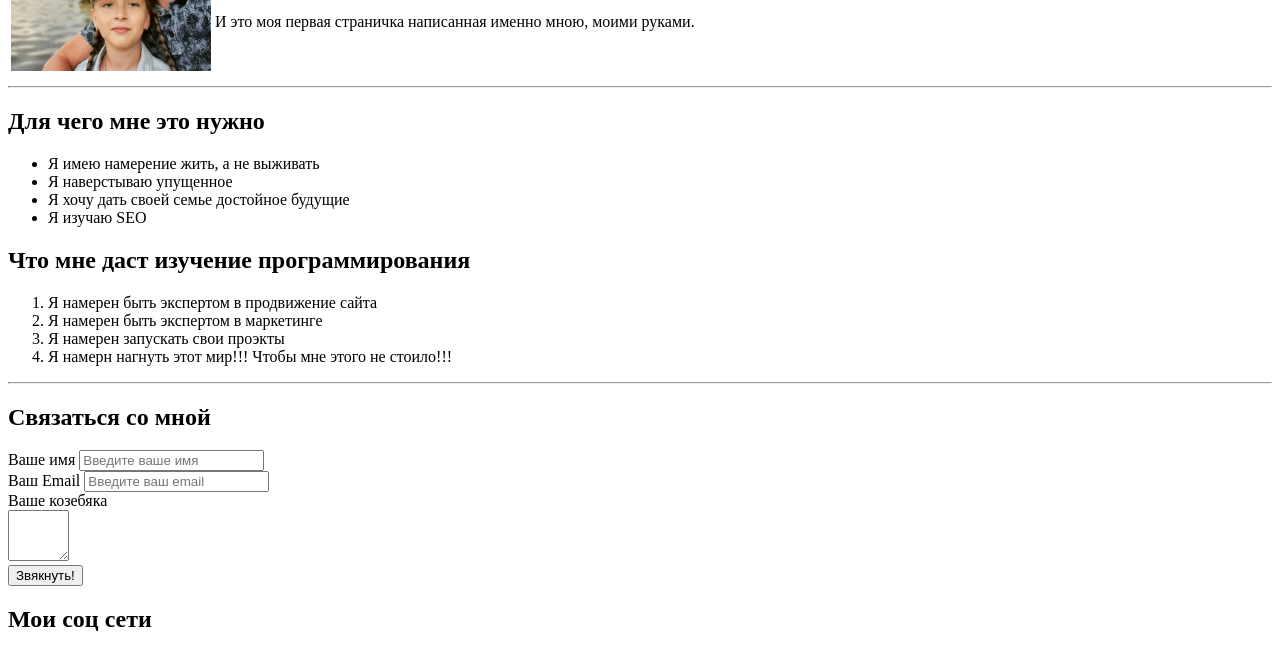
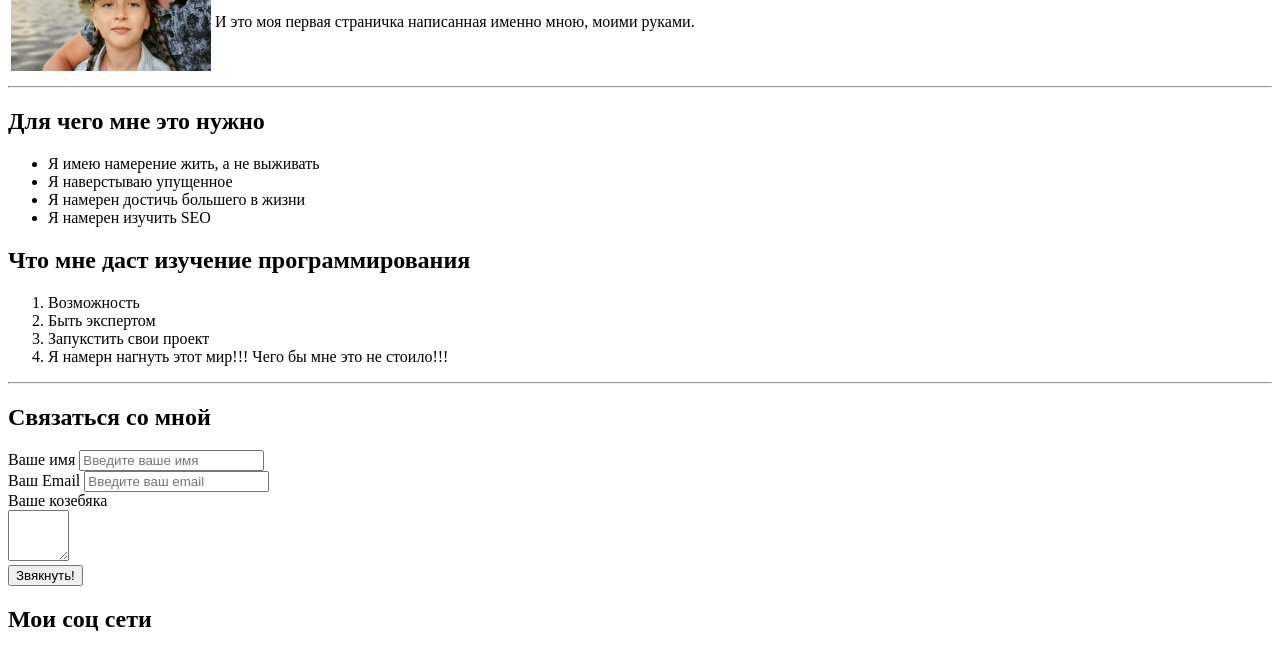
Before and after one commit to alexalexkh/tt, a plain HTML site: page index.html in a window 1280 px wide. Shown: the part 140-790 px from the top of the page. Drawn offline with Linux system fonts and the light colour scheme.

Commit message:
Add files via upload

```diff
--- a/index.html
+++ b/index.html
@@ -30,16 +30,16 @@
 <ul>
     <li>Я имею намерение жить, а не выживать</li>
     <li>Я наверстываю упущенное</li>
-    <li>Я хочу дать своей семье достойное будущие</li>
-    <li>Я изучаю SEO</li>
+    <li>Я намерен достичь большего в жизни</li>
+    <li>Я намерен изучить SEO</li>
 </ul>
 
 <h2>Что мне даст изучение программирования</h2>
     <ol>
-        <li>Я намерен быть экспертом в продвижение сайта</li>
-        <li>Я намерен быть экспертом в маркетинге</li>
-        <li>Я намерен запускать свои проэкты</li>
-        <li>Я намерн нагнуть этот мир!!! Чтобы мне этого не стоило!!!</li>
+        <li>Возможность</li>
+        <li>Быть экспертом</li>
+        <li>Запукстить свои проект</li>
+        <li>Я намерн нагнуть этот мир!!! Чего бы мне это не стоило!!!</li>
     </ol>
 
     <hr>
@@ -71,7 +71,7 @@
     <h2>Мои соц сети</h2>
 <ul>
     <li><a href="https://www.instagram.com/alex_alex_kh/"target="_blank">инстаграм</a></li>
-    <li><a"target="_blank" href="https://vk.com/id561393849">ВК</a></li>
+    <li><a href="https://vk.com/id561393849"target="_blank">ВК</a></li>
 </ul>
 
 <h2>Переход на вторую страницу</h2>
```
